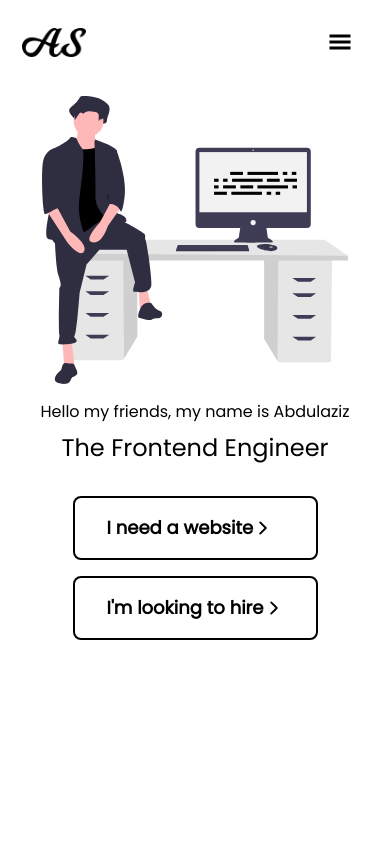
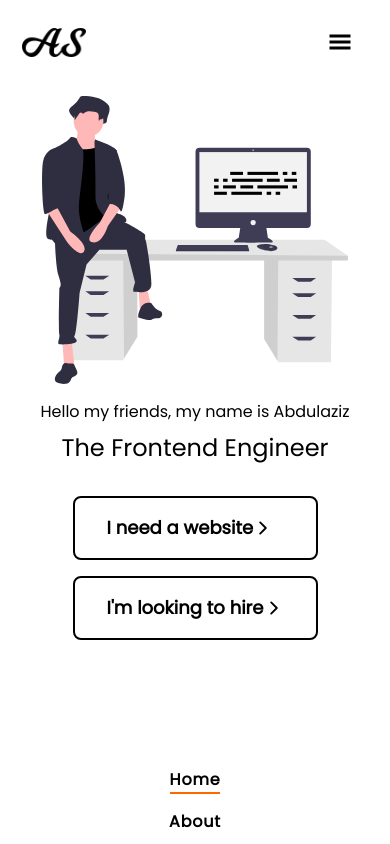
Before and after one commit to abdulaziz-sultonmurodov/my_official_personal_website, a React (Create React App) app: page / in a window 390 px wide. Shown: the top 844 px of the page. Built offline with nearby package versions, Linux system fonts and the light colour scheme.

Commit message:
SEO optimization

```diff
--- a/public/index.html
+++ b/public/index.html
@@ -7,8 +7,10 @@
     <meta name="theme-color" content="#000000" />
     <meta
       name="description"
-      content="Web site created using create-react-app"
+      content="The personal website of The Front-end Engineer Abdulaziz Sultonmurodov"
     />
+    <meta name="keywords" content="Abdulaziz, Sultonmurodov, Blog, Portfolio, Front-end Developer, Personal Website, HTML, CSS, JavaScript, Tailwind, React" />
+    <meta name="author" content="Abdulaziz Sultonmurodov" />
     <!-- <link rel="apple-touch-icon" href="%PUBLIC_URL%/logo192.png" /> -->
     <link rel="apple-touch-icon" sizes="180x180" href="/apple-touch-icon.png">
     <link rel="icon" type="image/png" sizes="32x32" href="/favicon-32x32.png">
--- a/src/pages/HomePage.js
+++ b/src/pages/HomePage.js
@@ -18,7 +18,7 @@ const HomePage = () => {
           alt="a boy sitting on a table"
         />
       </div>
-      <main className="h-sidebar flex flex-col items-center justify-start sm:justify-center">
+      <main className="h-full mb-24 sm:mb-0 sm:h-sidebar flex flex-col items-center justify-start sm:justify-center">
         <h1 className="text-md sm:text-2xl lg:text-3xl text-grey">
           Hello my friends, my name is Abdulaziz
         </h1>
```
